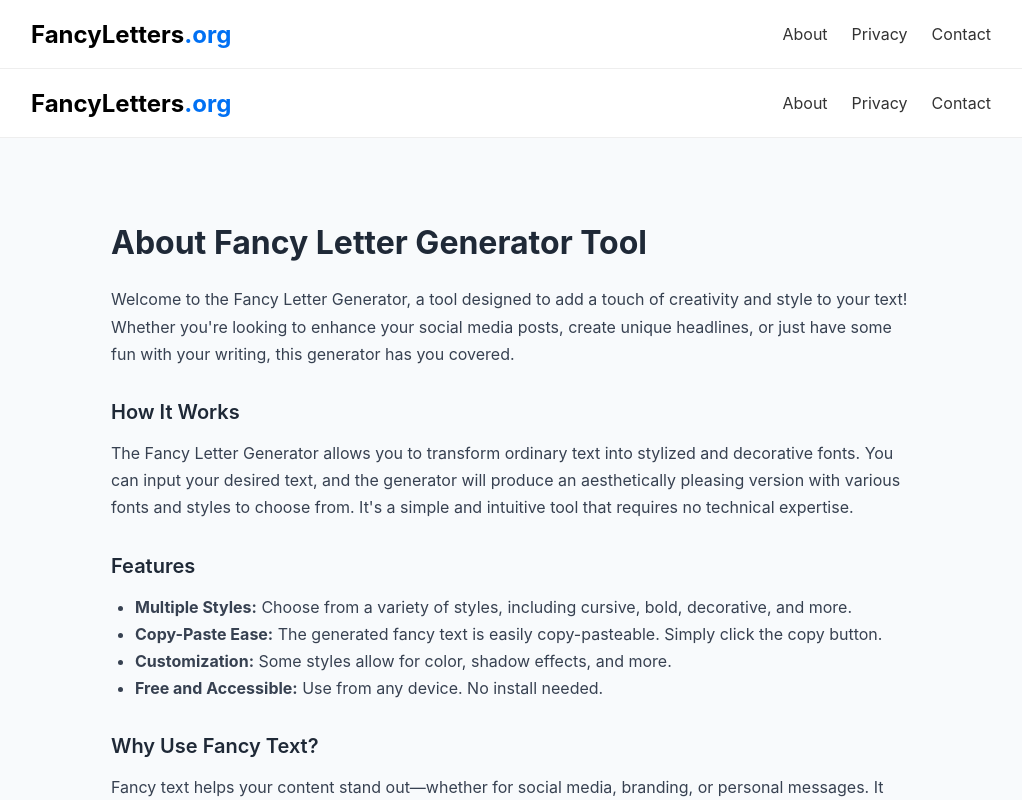
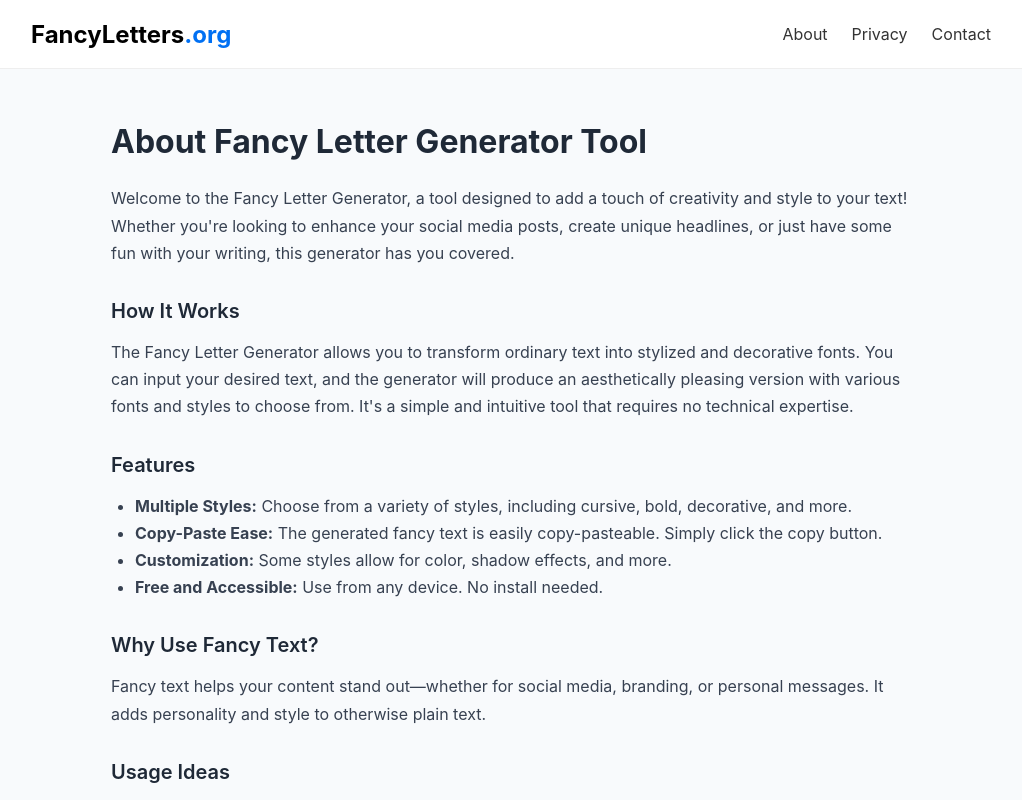
Before and after one commit to chintooflutter/fancyletters, a React (Vite) app: page /about in a window 1280 px wide. Shown: the top 800 px of the page, without its empty margins (129-1151 px from the left). Built offline with nearby package versions, Linux system fonts and the light colour scheme.

Commit message:
update button and header issue

```diff
--- a/src/components/Layout.jsx
+++ b/src/components/Layout.jsx
@@ -1,18 +1,7 @@
-import Header from "./Header";
-
 export default function Layout({ children }) {
   return (
-    <>
-      <Header />
-      <div
-        style={{
-          maxWidth: "960px",
-          margin: "0 auto",
-          padding: "2rem 1rem",
-        }}
-      >
-        {children}
-      </div>
-    </>
+    <div className="mx-auto max-w-4xl px-4 sm:px-6 lg:px-8 py-8">
+      {children}
+    </div>
   );
 }
--- a/src/pages/subdomains/data.js
+++ b/src/pages/subdomains/data.js
@@ -1,132 +1,161 @@
+// src/pages/subdomains/data.js
+import CuteFontsPage from "../cutefonts";
+
 export const subdomainPages = {
   cutefonts: {
     title: "Cute Fonts Generator",
     description: "Generate cute, playful fonts for your social media and bios.",
-    example: "♡ 𝒞𝓊𝓉ℯ 𝓉ℯ𝓍𝓉 ♡"
+    example: "♡ 𝒞𝓊𝓉ℯ 𝓉ℯ𝓍𝓉 ♡",
+    component: CuteFontsPage, // ✅ not <CuteFontsPage />
   },
+
   uppercase: {
     title: "Uppercase Generator",
     description: "Convert text to ALL UPPERCASE.",
     example: "HELLO WORLD",
   },
+
   cursive: {
     title: "Cursive Generator",
     description: "Convert text to elegant cursive fonts.",
     example: "𝓗𝓮𝓵𝓵𝓸",
   },
+
   bold: {
     title: "Bold Generator",
     description: "Make your text bold and strong.",
     example: "𝗛𝗘𝗟𝗟𝗢",
   },
+
   italic: {
     title: "Italic Generator",
     description: "Add emphasis with italic fonts.",
     example: "𝑯𝒆𝒍𝒍𝒐",
   },
+
   fancy: {
     title: "Fancy Text Generator",
     description: "Make your text look stylish and unique.",
     example: "ᖴᗩᑎᑕY",
   },
+
   outlined: {
     title: "Outlined Generator",
     description: "Text with outline style fonts.",
     example: "ⓉⒺⓧⓉ",
   },
+
   spooky: {
     title: "Spooky Text Generator",
     description: "Scary Halloween-style letters.",
     example: "ɧɛʟʟơ",
   },
+
   bubble: {
     title: "Bubble Text Generator",
     description: "Cute bubble-style text.",
     example: "ⓗⓔⓛⓛⓞ",
   },
+
   script: {
     title: "Script Font Generator",
     description: "Stylish handwritten script fonts.",
     example: "𝓱𝓮𝓵𝓵𝓸",
   },
+
   gothic: {
     title: "Gothic Text Generator",
     description: "Old English or blackletter style.",
     example: "𝔥𝔢𝔩𝔩𝔬",
   },
+
   smallcaps: {
     title: "Small Caps Generator",
     description: "Use small capital letters.",
     example: "ʜᴇʟʟᴏ",
   },
+
   upside: {
     title: "Upside Down Generator",
     description: "Flip your text upside down.",
     example: "ɐʎɐ ɐ",
   },
+
   mirrored: {
     title: "Mirrored Text Generator",
     description: "Reflect your text horizontally.",
     example: "oʃʃǝH",
   },
+
   wide: {
     title: "Wide Text Generator",
     description: "Add spacing between characters.",
     example: "Ｈ Ｅ Ｌ Ｌ Ｏ",
   },
+
   strikethrough: {
     title: "Strikethrough Generator",
     description: "Cross out your text.",
     example: "̶H̶e̶l̶l̶o̶",
   },
+
   underline: {
     title: "Underline Generator",
     description: "Add underline to your text.",
     example: "H̲e̲l̲l̲o̲",
   },
+
   glitch: {
     title: "Glitch Text Generator",
     description: "Weird glitched style letters.",
     example: "̷H̴e̶l̸l̴o̵",
   },
+
   italicbold: {
     title: "Italic Bold Generator",
     description: "Italic and bold mix.",
     example: "𝑯𝑬𝑳𝑳𝑶",
   },
+
   hollow: {
     title: "Hollow Text Generator",
     description: "Outline-only font style.",
     example: "𝕳𝖊𝖑𝖑𝖔",
   },
+
   serif: {
     title: "Serif Font Generator",
     description: "Classic serif-style fonts.",
     example: "Hello",
   },
+
   sans: {
     title: "Sans-Serif Generator",
     description: "Modern and minimal sans-serif.",
     example: "HELLO",
   },
+
   emoji: {
     title: "Emoji Text Generator",
     description: "Text decorated with emoji.",
     example: "🄷🄴🄻🄻🄾",
   },
+
   aesthetic: {
     title: "Aesthetic Text Generator",
     description: "Cute pastel-styled letters.",
     example: "H e l l o",
   },
+
   dots: {
     title: "Dotted Text Generator",
     description: "Letters with dot decorations.",
     example: "Ḩḗḷḷṓ",
   },
+
   currency: {
     title: "Currency Style Generator",
     description: "Use currency styled fonts.",
     example: "$€¥£",
-  }
+  },
 };
```
